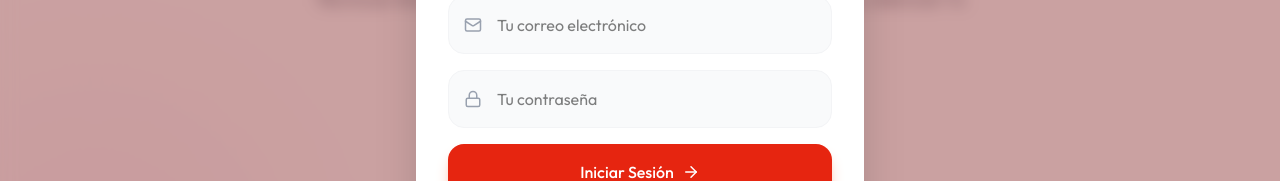
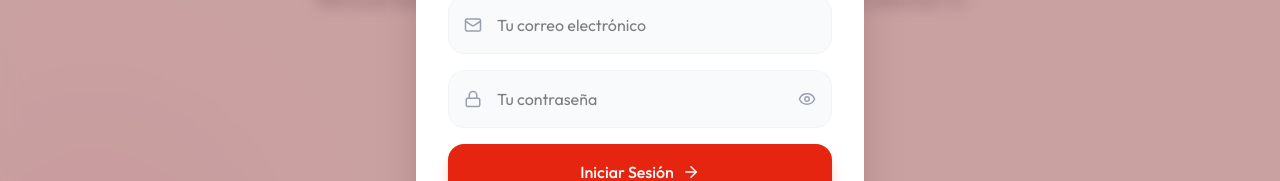
Before and after one commit to bytokioarserver0001/byTokioDemo001, a React app in the folder frontend/: page / in a window 1280 px wide. Both pictures are taken after a click on the button "Login". Shown: the part 322-503 px from the top of the page. Built offline with nearby package versions, Linux system fonts and the light colour scheme; no server answers; the HTML template or start-up script is replaced by a standard one; a web font is replaced by a local one.

Commit message:
Add password visibility toggle to LoginModal

```diff
--- a/frontend/src/components/LoginModal.jsx
+++ b/frontend/src/components/LoginModal.jsx
@@ -1,10 +1,11 @@
 import React, { useState } from 'react';
 import { motion, AnimatePresence } from 'framer-motion';
-import { X, Mail, Lock, ArrowRight } from 'lucide-react';
+import { X, Mail, Lock, ArrowRight, Eye, EyeOff } from 'lucide-react';
 import { useAuth } from '../hooks/useAuth';
 
 const LoginModal = ({ isOpen, onClose }) => {
   const [isRegister, setIsRegister] = useState(false);
+  const [showPassword, setShowPassword] = useState(false);
   const [email, setEmail] = useState('');
   const [password, setPassword] = useState('');
   const [error, setError] = useState(null);
@@ -69,13 +70,20 @@ const LoginModal = ({ isOpen, onClose }) => {
               <div className="relative">
                 <Lock className="absolute left-4 top-1/2 -translate-y-1/2 text-gray-400" size={18} />
                 <input
-                  type="password"
+                  type={showPassword ? "text" : "password"}
                   placeholder="Tu contraseña"
-                  className="w-full pl-12 pr-4 py-4 bg-gray-50 border border-gray-100 rounded-2xl focus:outline-none focus:ring-2 focus:ring-primary-500 focus:bg-white transition-all"
+                  className="w-full pl-12 pr-12 py-4 bg-gray-50 border border-gray-100 rounded-2xl focus:outline-none focus:ring-2 focus:ring-primary-500 focus:bg-white transition-all"
                   value={password}
                   onChange={(e) => setPassword(e.target.value)}
                   required
                 />
+                <button
+                  type="button"
+                  onClick={() => setShowPassword(!showPassword)}
+                  className="absolute right-4 top-1/2 -translate-y-1/2 text-gray-400 hover:text-primary-600 transition-colors"
+                >
+                  {showPassword ? <EyeOff size={18} /> : <Eye size={18} />}
+                </button>
               </div>
 
               {error && (
```
